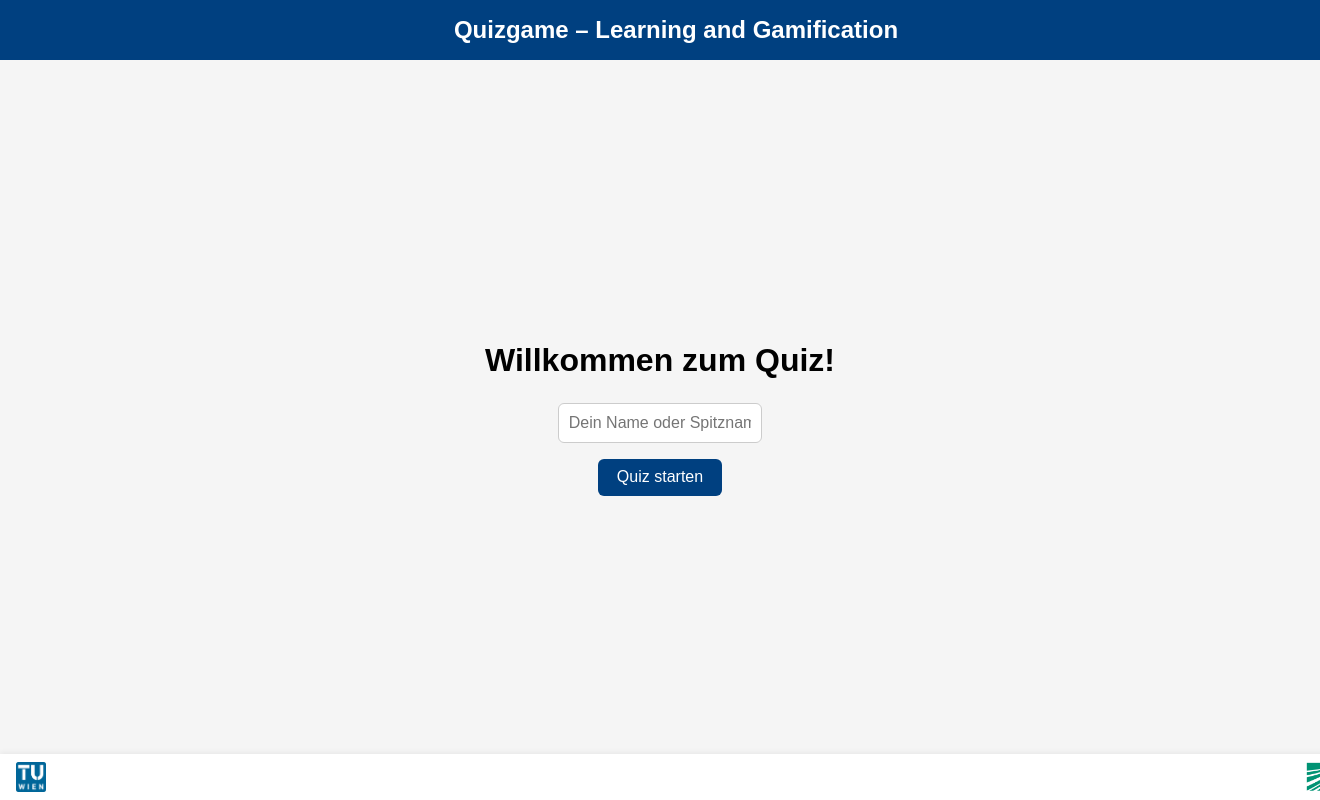
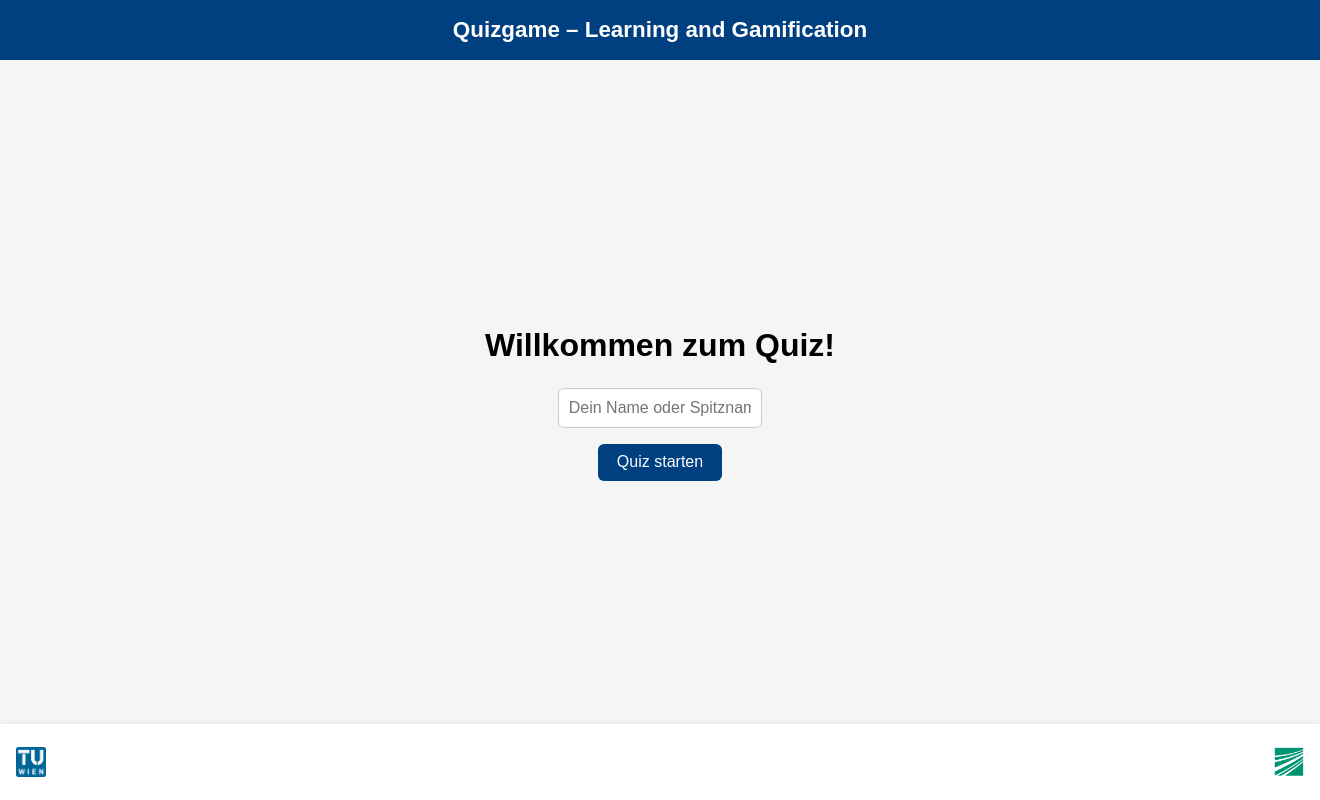
Before and after one commit to George-beep-ops/quiz-app-flask, a Flask app: page / in a window 1320 px wide; the page is wider, and only the part inside the window is pictured. Run offline with Flask 3, Linux system fonts and the light colour scheme.

Commit message:
Layout fixiert: 100% sichtbare Höhe auf jedem Gerät

```diff
--- a/templates/base.html
+++ b/templates/base.html
@@ -3,49 +3,49 @@
 <head>
   <meta charset="UTF-8">
   <title>{% block title %}Quizgame – Learning and Gamification{% endblock %}</title>
-  <meta name="viewport" content="width=device-width, initial-scale=1.0">
+  <meta name="viewport" content="width=device-width, initial-scale=1.0, maximum-scale=1.0, user-scalable=no">
   <style>
     html, body {
       margin: 0;
       padding: 0;
       height: 100vh;
+      width: 100vw;
       font-family: Arial, sans-serif;
       background-color: #f5f5f5;
+      overflow: hidden;
       display: flex;
       flex-direction: column;
-      box-sizing: border-box;
     }
     header {
-      flex: 0 0 auto;
-      width: 100%;
+      flex: 0 0 60px;
       background-color: #004080;
       color: white;
-      padding: 1rem;
-      text-align: center;
-      font-size: 1.5rem;
+      font-size: 1.4rem;
       font-weight: bold;
       display: flex;
       align-items: center;
       justify-content: center;
+      text-align: center;
     }
     main {
-      flex: 1 1 auto;
+      flex: 1;
       display: flex;
       flex-direction: column;
+      justify-content: center;
       align-items: center;
-      justify-content: center;
       padding: 1rem;
       text-align: center;
-      overflow-y: auto;
+      overflow: auto;
+      max-height: calc(100vh - 120px); /* Platz für Header + Footer */
+      box-sizing: border-box;
     }
     footer {
-      flex: 0 0 auto;
-      width: 100%;
+      flex: 0 0 60px;
       display: flex;
       justify-content: space-between;
       align-items: center;
       padding: 0.5rem 1rem;
-      background: #ffffff;
+      background-color: #fff;
       box-shadow: 0 -2px 5px rgba(0,0,0,0.05);
     }
     .logo {
```
